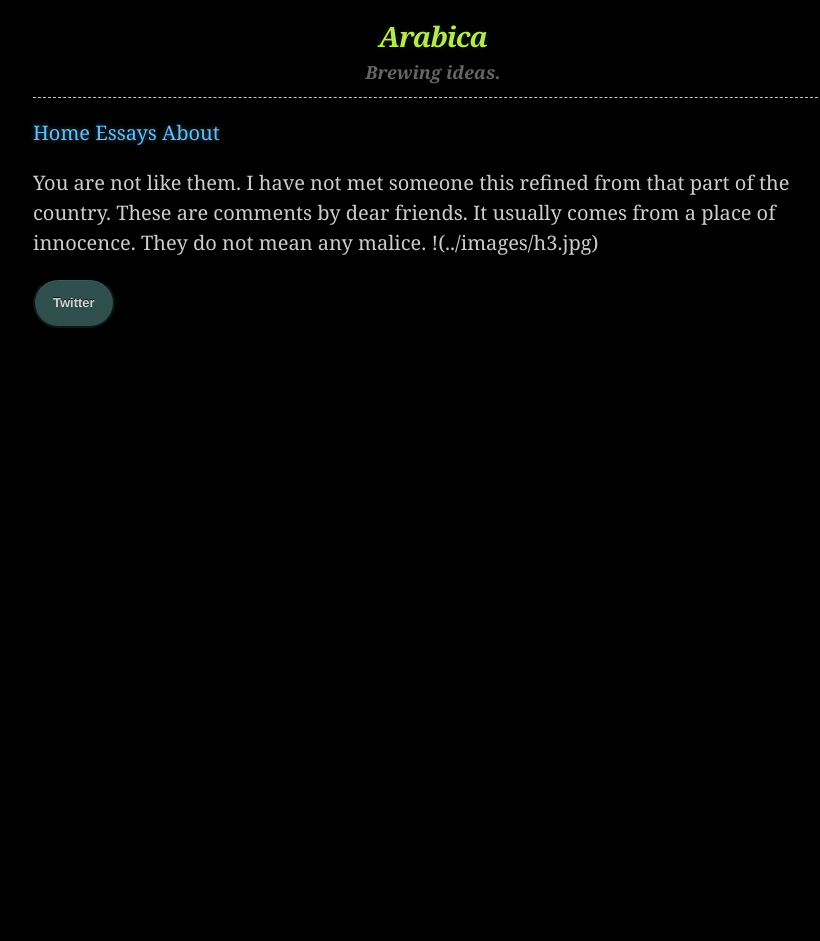
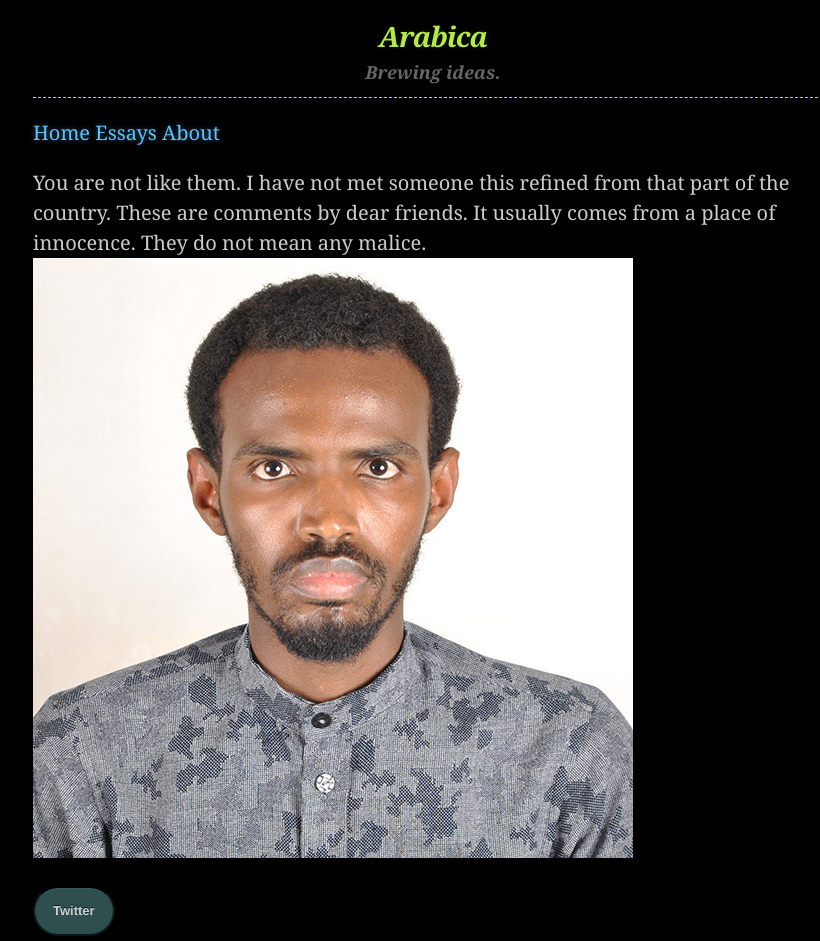
Before and after one commit to habasweiny/habasweiny.github.io, a Jekyll site: the page built from _posts/2022-10-06-Stereotypes.md, in a window 1280 px wide. Shown: the whole page, without its empty margins (207-1027 px from the left). Built offline with Jekyll 4.4.1, drawn with Linux system fonts in a browser that asks for light colours; before the commit the page ends 900 px from its top, so only the background shows below that.

Commit message:
Update 2022-10-06-Stereotypes.md

```diff
--- a/_posts/2022-10-06-Stereotypes.md
+++ b/_posts/2022-10-06-Stereotypes.md
@@ -3,4 +3,4 @@ I have not met someone this refined from that part of the country.
 These are comments by dear friends.
 It usually comes from a place of innocence.
 They do not mean any malice.
-!(../images/h3.jpg)
+![My helpful screenshot](/assets/images/h3.jpg)
```
